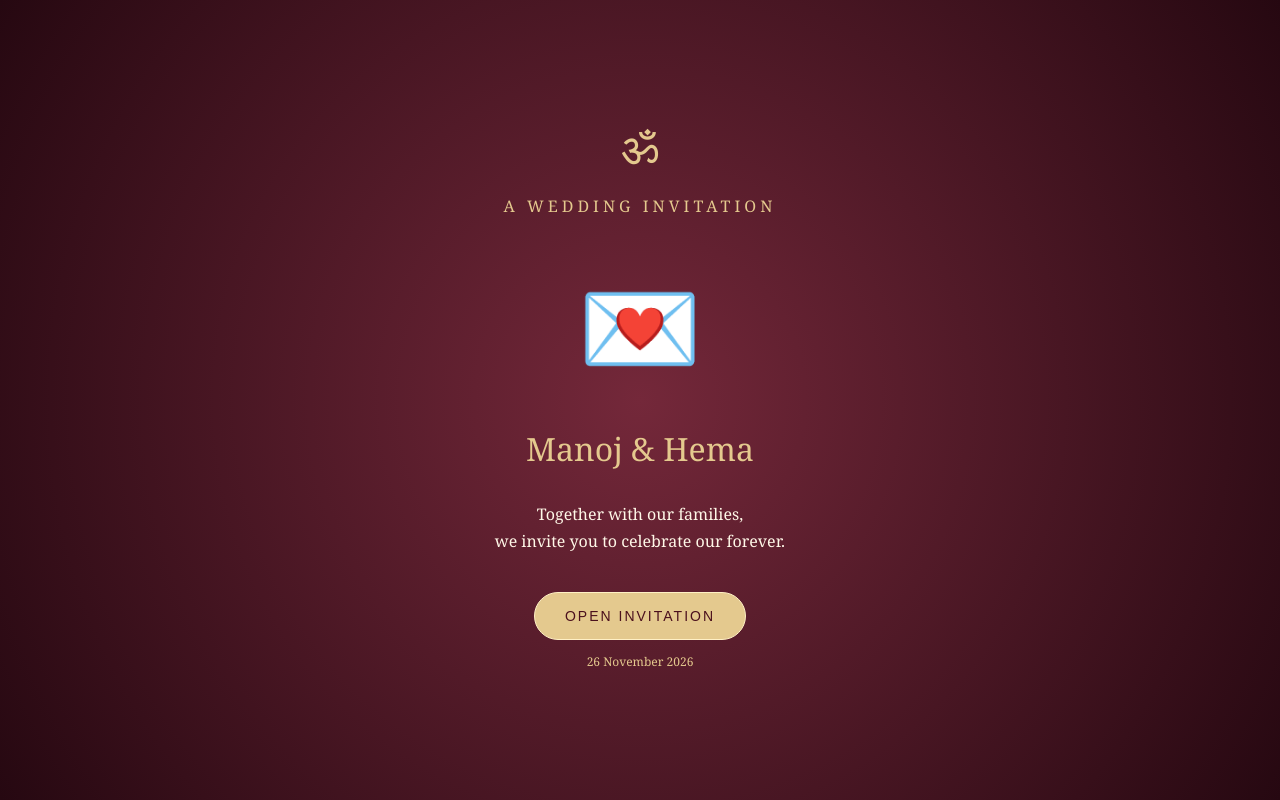
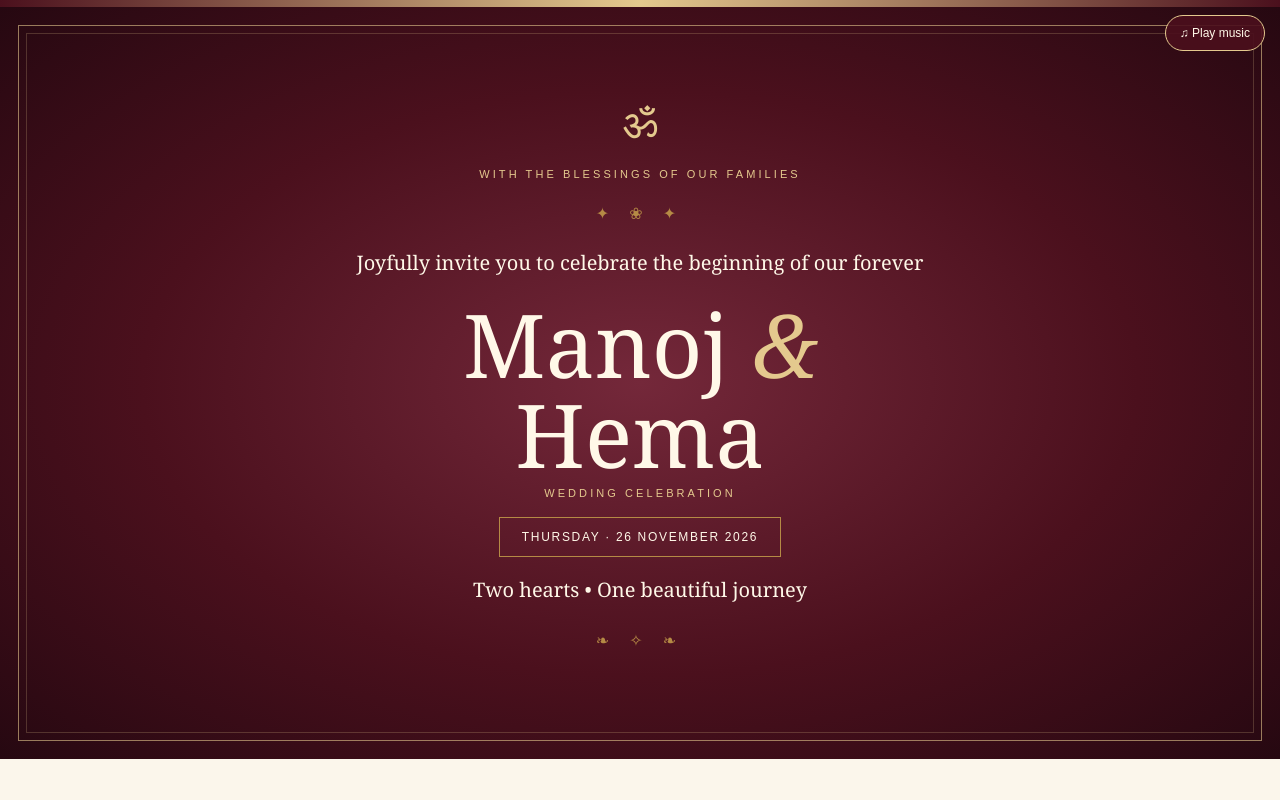
Before and after one commit to manoj-hema-wedding/Wedding-Invitation-2026, a plain HTML site: page index.html in a window 1280 px wide. Both pictures are taken after a click on the button "OPEN INVITATION". Shown: the top 800 px of the page. Drawn offline with Linux system fonts and the light colour scheme.

Commit message:
Update index.html

```diff
--- a/index.html
+++ b/index.html
@@ -294,6 +294,11 @@ musicBtn.addEventListener("click", async () => {
     alert("Unable to play music. Please try again.");
   }
   });
+
+function openInvitation() {
+  document.getElementById("inviteCover").classList.add("hidden");
+}
+
 </script>
 </body>
 </html>
```
